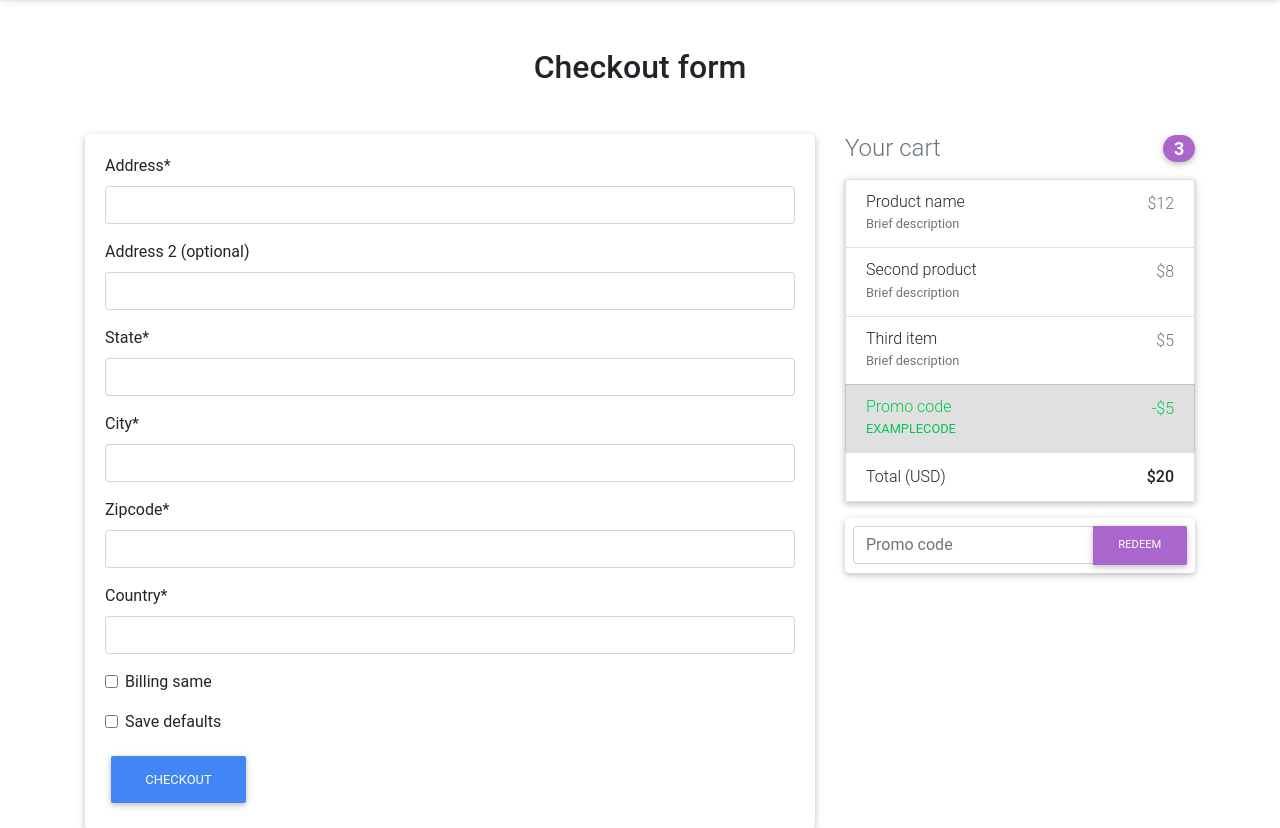
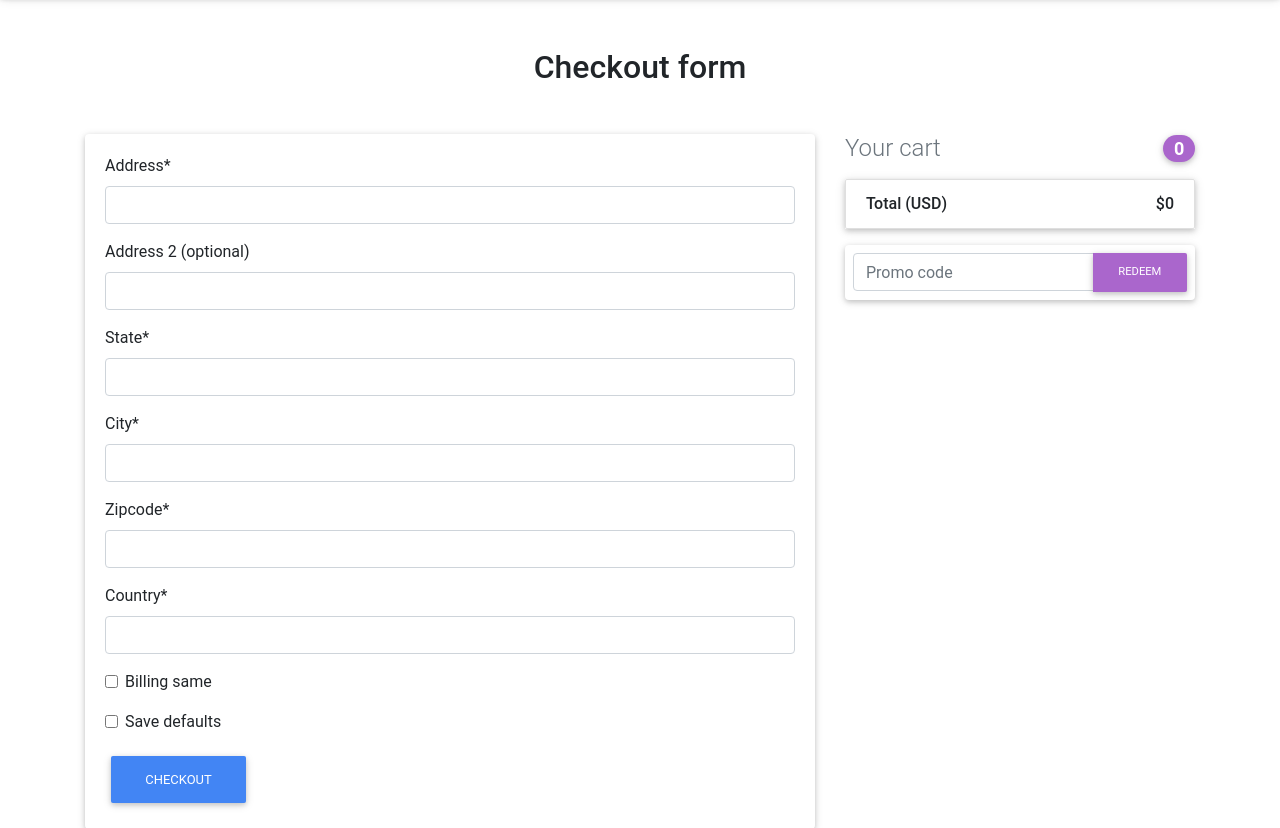
Before and after one commit to michaelhesch/ci-ms-4, a Django app: page /checkout/ in a window 1280 px wide. Shown: the part 65-893 px from the top of the page. Run offline with Django 3.2, Linux system fonts and the light colour scheme; the visitor is signed in with stand-in values (Sample User, id 1); some libraries are stand-ins or nearby versions.

Commit message:
Updated checkout models to include shipping calculation and migrated, updated template to render bag contents, totals  and quantity.

```diff
--- a/checkout/templates/checkout/checkout.html
+++ b/checkout/templates/checkout/checkout.html
@@ -1,5 +1,7 @@
 {% extends 'base.html' %}
 {% load crispy_forms_tags %}
+{% load humanize %}
+{% load cart_template_tags %}
 
 {% block title %}Checkout {% endblock %}
 
@@ -26,42 +28,24 @@
         <!-- Heading -->
         <h4 class="d-flex justify-content-between align-items-center mb-3">
             <span class="text-muted">Your cart</span>
-            <span class="badge badge-secondary badge-pill">3</span>
+            <span class="badge badge-secondary badge-pill">{{ item_count }}</span>
         </h4>
 
     <!-- Cart -->
     <ul class="list-group mb-3 z-depth-1">
-    <li class="list-group-item d-flex justify-content-between lh-condensed">
-        <div>
-            <h6 class="my-0">Product name</h6>
-            <small class="text-muted">Brief description</small>
-        </div>
-        <span class="text-muted">$12</span>
-    </li>
-    <li class="list-group-item d-flex justify-content-between lh-condensed">
-        <div>
-            <h6 class="my-0">Second product</h6>
-            <small class="text-muted">Brief description</small>
-        </div>
-        <span class="text-muted">$8</span>
-    </li>
-    <li class="list-group-item d-flex justify-content-between lh-condensed">
-        <div>
-            <h6 class="my-0">Third item</h6>
-            <small class="text-muted">Brief description</small>
-        </div>
-        <span class="text-muted">$5</span>
-    </li>
-    <li class="list-group-item d-flex justify-content-between bg-light">
-        <div class="text-success">
-            <h6 class="my-0">Promo code</h6>
-            <small>EXAMPLECODE</small>
-        </div>
-        <span class="text-success">-$5</span>
-    </li>
+    {% for order_item in cart_items %}
+        <li class="list-group-item d-flex justify-content-between lh-condensed">
+            <div>
+                <h6 class="my-0">{{ order_item.product.product_name }}</h6>
+                <small class="text-muted">Quantity: {{ order_item.quantity }}</small>
+            </div>
+            <span class="text-muted">${{ order_item.product.price | cart_subtotal:order_item.quantity|intcomma }}</span>
+        </li>
+    {% endfor %}
+
     <li class="list-group-item d-flex justify-content-between">
-        <span>Total (USD)</span>
-        <strong>$20</strong>
+        <strong>Total (USD)</strong>
+        <strong>${{ total|intcomma }}</strong>
     </li>
     </ul>
     <!-- Cart -->
```
Also changed, not shown: checkout/models.py (+15 -7 lines), checkout/migrations/0006_order_shipping.py (added).
